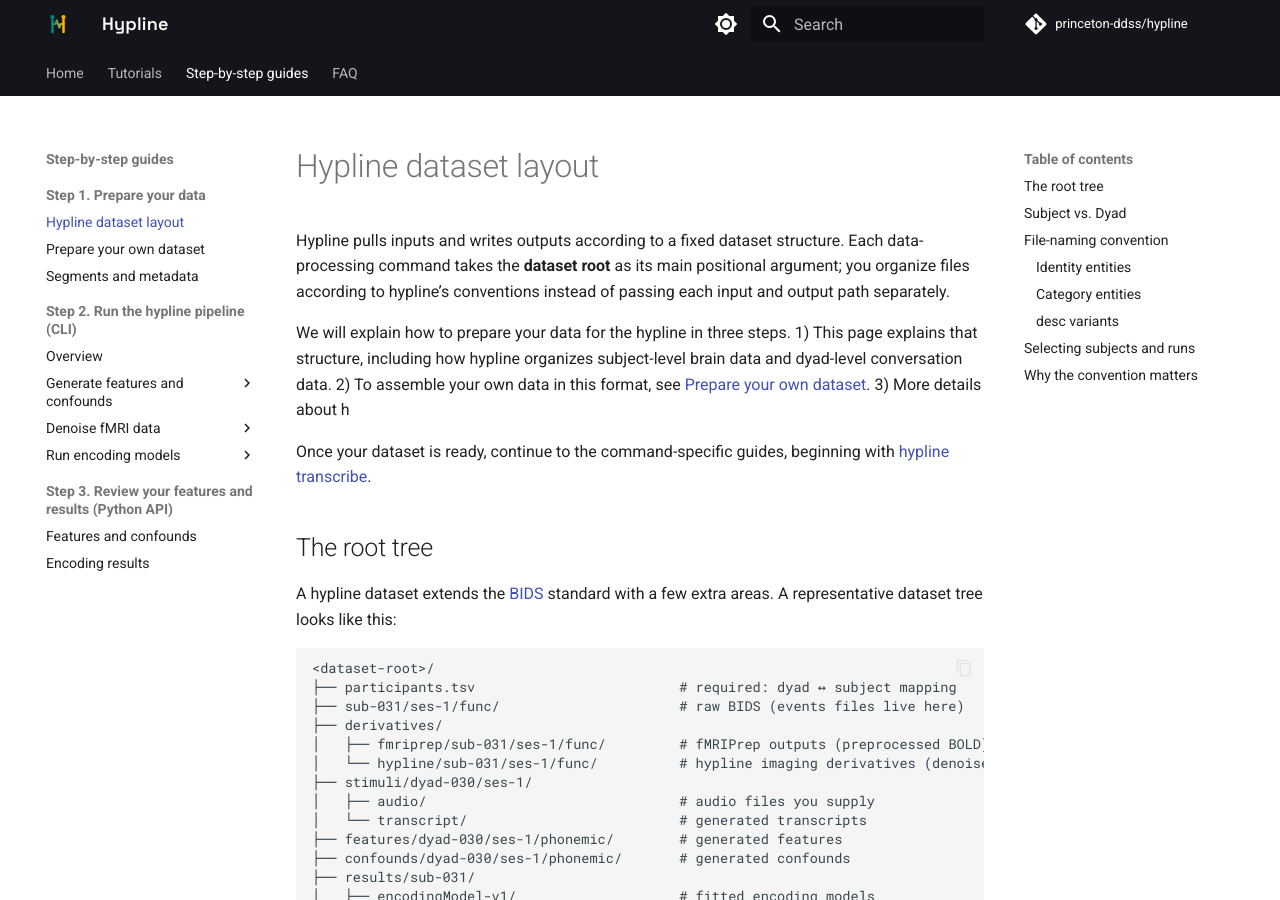
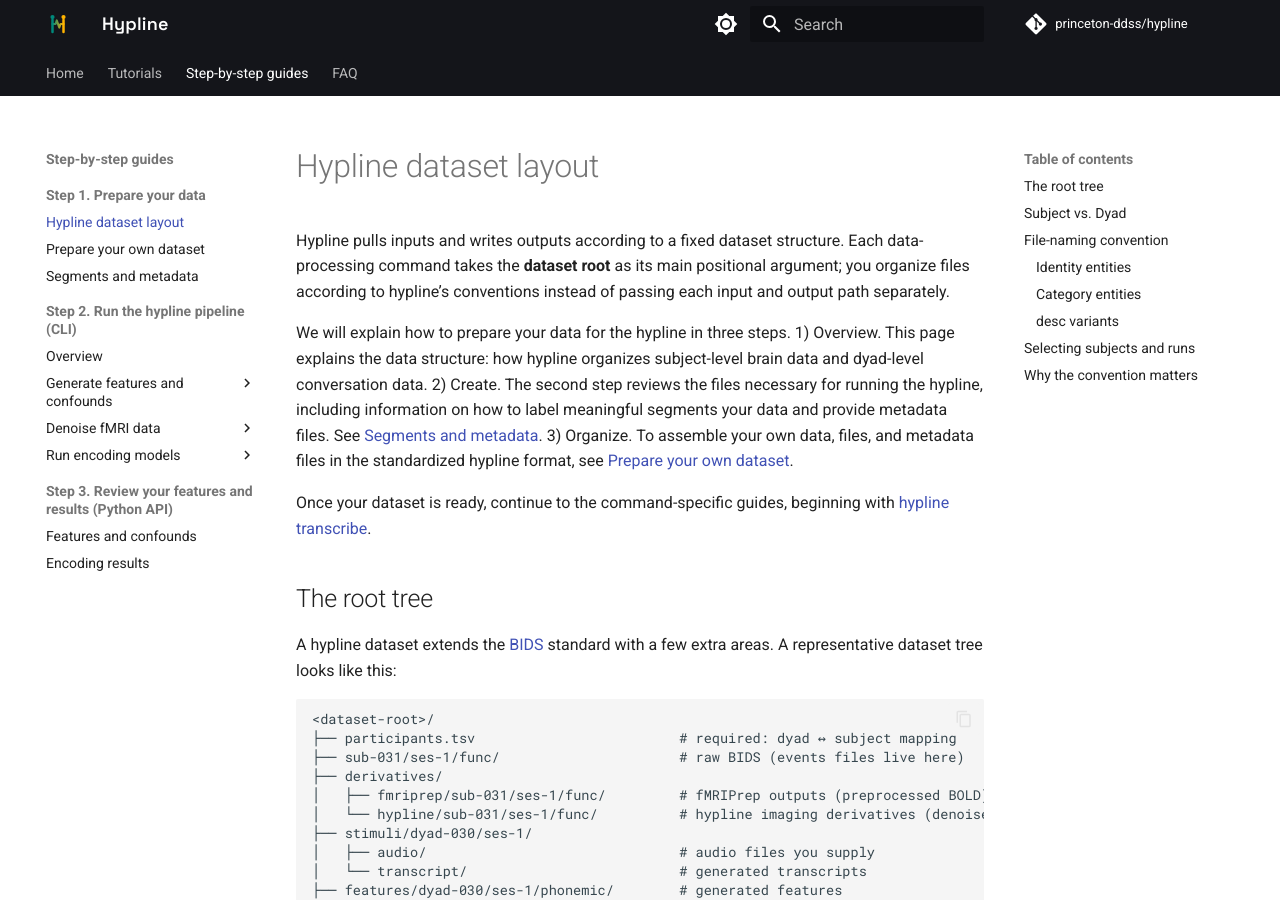
Before and after one commit to princeton-ddss/hypline, an MkDocs documentation site: the page built from docs/mkdocs/step-by-step/layout.md, in a window 1280 px wide and 900 px high. Built offline with MkDocs 1.6.1 and Material for MkDocs 9.7.7, drawn with Linux system fonts in a browser that asks for light colours; comment, search, counter and statistics services are not loaded; the version menu is left out; some of the changed text lies outside the part shown.

Commit message:
Revise layout.md for clarity and consistency
Updated the layout documentation to clarify steps and improve language consistency.

````diff
--- a/docs/mkdocs/step-by-step/layout.md
+++ b/docs/mkdocs/step-by-step/layout.md
@@ -6,11 +6,11 @@ you organize files according to hypline’s conventions instead of passing each
 and output path separately.
 
 We will explain how to prepare your data for the hypline in three steps.
-1) This page explains that structure, including how hypline organizes subject-level
+1) Overview. This page explains the data structure: how hypline organizes subject-level
 brain data and dyad-level conversation data.
-2) To assemble your own data in this format,
+2) Create. The second step reviews the files necessary for running the hypline, including information on how to label meaningful segments your data and provide metadata files. See [Segments and metadata](../step-by-step/segments.md).
+3) Organize. To assemble your own data, files, and metadata files in the standardized hypline format,
 see [Prepare your own dataset](../step-by-step/prepare-dataset.md).
-3) More details about h
 
 Once your dataset is
 ready, continue to the command-specific guides, beginning with [hypline transcribe](../step-by-step/transcribe.md).
@@ -87,7 +87,7 @@ sub-031          dyad-030
 sub-032          dyad-030
 ```
 
-This is the single source of truth for which subjects make up which dyad. Here
+This is only way hypline knows which subjects make up which dyad. Here
 subjects `031` and `032` are partners in `dyad-030` (a real study has many such
 pairs). It is read lazily: a purely `sub`-keyed workflow (e.g. `denoise`
 alone) never needs it, but any step that joins a dyad-keyed stimulus artifact to
@@ -168,7 +168,7 @@ conditions](../FAQ/filter.md).
 
 ## Why the convention matters
 
-Centralizing discovery in one convention means commands compose cleanly: each
+A standard naming and file structure convention means commands compose cleanly: each
 reads what earlier steps wrote, with no configuration file wiring inputs to
 outputs. It also keeps your dataset self-describing, since the directory tree itself
 records what has been generated and from what.
````
Also changed, not shown: other parts of docs/mkdocs/step-by-step/layout.md (+1 -1 lines).
